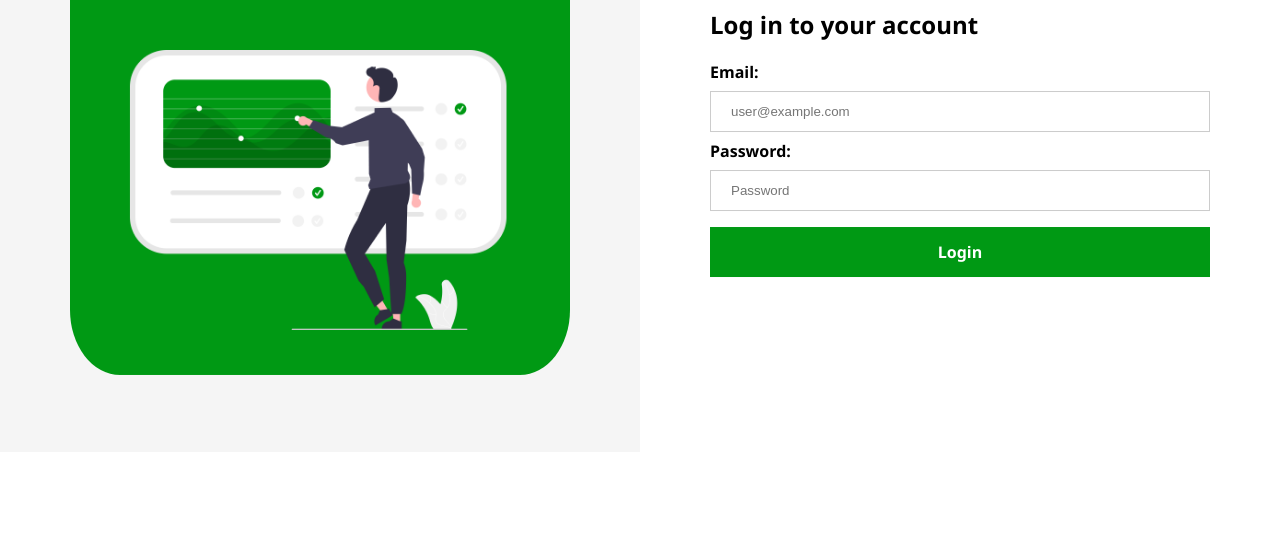
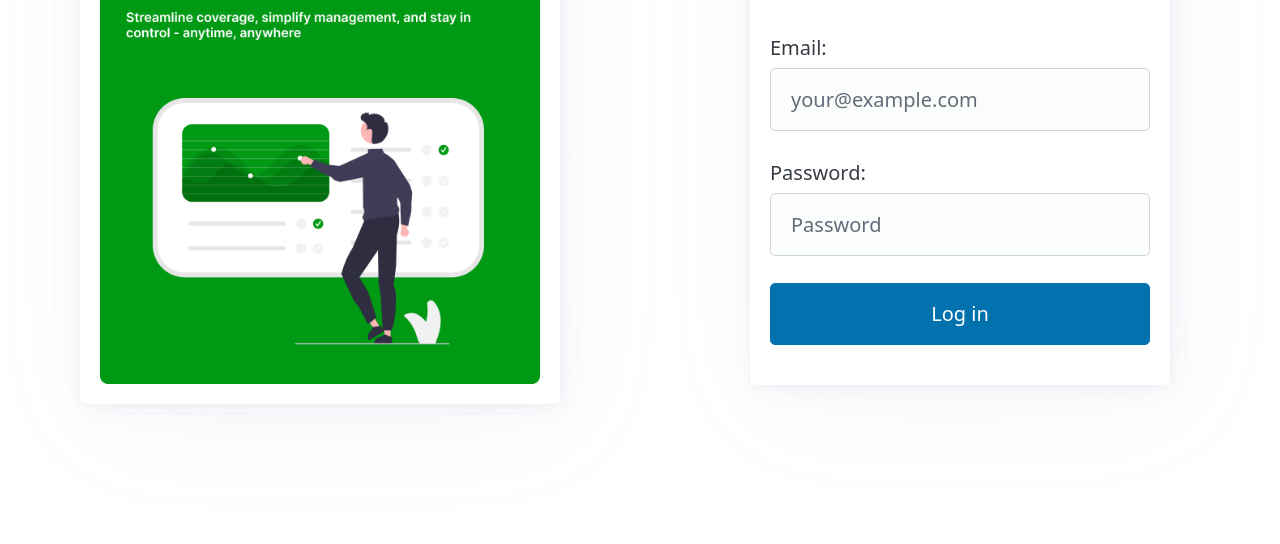
Before and after one commit to wanjohidev/polisync, a plain HTML site: page wwwroot/html/login.html in a window 1280 px wide. Shown: the part 348-892 px from the top of the page. Before the commit the page ends 800 px from the top, so only its background shows below. Drawn offline with Linux system fonts and the light colour scheme.

```diff
--- a/wwwroot/css/login.css
+++ b/wwwroot/css/login.css
@@ -1,76 +1,48 @@
-*{
-    box-sizing: border-box;
+
+body {
+    min-height: 100vh;
 }
 
-.split{
-    height: 100%;
-    width: 50%;
-    position: fixed;
-    z-index: 1;
-    top: 0;
-    overflow-x: hidden;
-    padding-top: 20px;
+.login-layout {
+    display: grid;
+    grid-template-columns: 1fr 1fr;
+    min-height: 100vh;
 }
 
-.left{
-    left: 0;
-    background-color: #f5f5f5;
+.hero {
+    display: flex;
+    justify-content: center;
+    align-items: center;
+    padding: 4rem;
 }
 
-.right{
-    right: 0;
-    background-color: #ffffff;
+.hero article {
+    text-align: center;
+    max-width: 500px;
 }
 
-.centered{
-    position: absolute;
-    top: 50%;
-    left: 50%;
-    transform: translate(-50%, -50%);
-    text-align: center;
+.hero img {
+    margin-top: 2rem;
+    max-width: 100%;
 }
 
-.centered img{
-    width: 500px;
-    border-radius: 10%;
+.login-panel {
+    display: flex;
+    justify-content: center;
+    align-items: center;
+    padding: 4rem;
 }
 
-input[type=email]{
+.login-panel article {
     width: 100%;
-    padding: 12px 20px;
-    margin: 8px 0;
-    display: inline-block;
-    border: 1px solid #ccc;
-    box-sizing: border-box;
+    max-width: 420px;
 }
 
-input[type=text]{
-    width: 100%;
-    padding: 12px 20px;
-    margin: 8px 0;
-    display: inline-block;
-    border: 1px solid #ccc;
-    box-sizing: border-box;
+.login-panel header {
+    text-align: center;
+    margin-bottom: 2rem;
 }
 
-button {
-  background-color: #009914;
-  color: white;
-  padding: 14px 20px;
-  margin: 8px 0;
-  border: none;
-  cursor: pointer;
-  width: 100%;
-
-  font-family: 'Segoe UI', Roboto, 'Open Sans', 'Helvetica Neue', sans-serif;
-  font-weight: bold;
-  font-size: medium;
+.login-panel img {
+    margin-bottom: 1rem;
 }
-
-label, h2{
-    color: #000;
-    display: block;
-    font-family: 'Segoe UI', Roboto, 'Open Sans', 'Helvetica Neue', sans-serif;
-    font-weight: bolder;
-    text-align: left;
-}
--- a/wwwroot/html/login.html
+++ b/wwwroot/html/login.html
@@ -4,36 +4,41 @@
 <head>
     <meta charset="UTF-8">
     <title>polisync</title>
+    <link rel="stylesheet" href="/wwwroot/css/pico.min.css">
     <link rel="stylesheet" href="/wwwroot/css/login.css">
 </head>
 
 <body>
-    <div class="split left">
-        <div class="centered">
-            <img src="/wwwroot/assets/polisync_login_graphic.png" alt="polisync login graphic" class="login-graphic">
-        </div>
+    <main class="login-layout">
+        <section class="hero">
+            <article>
+                <img src="/wwwroot/assets/polisync_login_graphic.png" alt="polisync Illustration">
+            </article>
+        </section>
 
-    </div>
+        <section class="login-panel">
+            <article>
+                <header>
+                    <img src="/wwwroot/assets/polisync_logo.png" alt="polisync logo">
+                    <h4>Log in</h4>
+                </header>
 
+                <form id="loginForm">
+                    <label for="username">Email:
+                        <input type="email" id="username" placeholder="your@example.com"  required>
+                    </label>
+                    <label for="password">Password:
+                        <input type="password" id="password" placeholder="Password" required>
+                    </label>
+                    <button type="submit">
+                        Log in
+                    </button>
+                </form>
+            </article>
+        </section>
+    </main>
 
+<script src="/wwwroot/js/login.js"></script>
 
-
-    <div class="split right">
-        <div class="centered login">
-            <img src="/wwwroot/assets/polisync_logo.png" alt="polisync logo" class="logo" >
-
-            <h2>Log in to your account</h2>
-
-            <label>Email: </label>
-            <input class="input" type="email" placeholder="user@example.com"/>
-            <label>Password: </label>
-            <input class="input"  type="text" placeholder="Password"/>
-
-            <button type="submit">Login</button>
-        </div>
-
-    </div>
 </body>
-
-<script></script>
 </html>
--- a/wwwroot/js/customer.js
+++ b/wwwroot/js/customer.js
@@ -71,3 +71,6 @@
     `
     });
 }
+
+// Logout
+await
```
Also changed, not shown: 1 other file.
